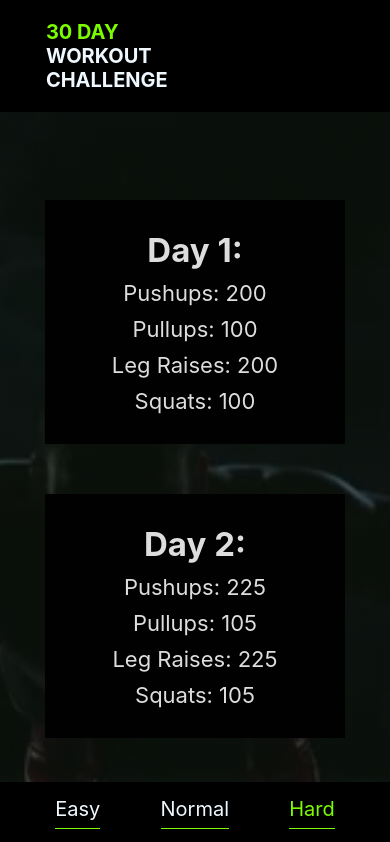
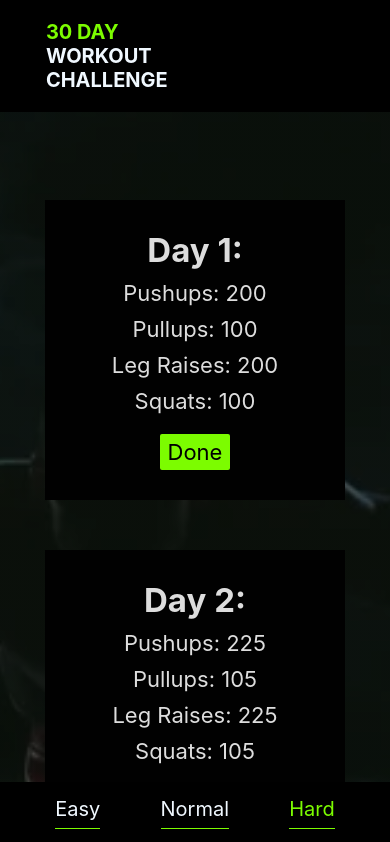
Before and after one commit to xrawvelocity/30dayWorjoutChallenge, a React (Create React App) app: page / in a window 390 px wide. Shown: the top 842 px of the page. Built offline with nearby package versions, Linux system fonts and the light colour scheme.

Commit message:
done thing

```diff
--- a/src/App.js
+++ b/src/App.js
@@ -1,37 +1,65 @@
 import React, { Component, Fragment } from "react";
 
-const basicEasy = require('./challenges/basicEasy');
+const basicEasy = require("./challenges/basicEasy");
 
-const basicNormal = require('./challenges/basicNormal');
+const basicNormal = require("./challenges/basicNormal");
 
-const basicHard = require('./challenges/basicHard');
-
+const basicHard = require("./challenges/basicHard");
 
 let curYear = new Date().getFullYear();
 
+let ids = JSON.parse(localStorage.getItem("ids"));
+
+if (!ids) ids = [0];
+
+
 export default class App extends Component {
+  state = {
+    difficulty: basicHard,
+    start: true,
+    ids: [...ids]
+  };
 
-  state = {
-    difficulty: basicHard
+  componentDidMount() {
+    if (!ids) ids = [0];
+    else {
+      ids = JSON.parse(localStorage.getItem("ids"));
     }
-
+  }
   renderWorkouts = () => {
     console.log(basicHard);
     return this.state.difficulty.map(eachDay => {
       if (!eachDay.rest) {
-
         return (
-            <div onClick={() => {
-              console.log(eachDay);
-            }} className="day">
+          <div className="day">
+            <div
+              className={
+                this.state.ids.includes(eachDay.id)
+                  ? "day-checked"
+                  : "day-unchecked"
+              }
+            >
+              &#10004;
+            </div>
             <h2>Day {eachDay.day}:</h2>
             <p>Pushups: {eachDay.pushups}</p>
             <p>Pullups: {eachDay.pullups}</p>
             <p>Leg Raises: {eachDay.legraises}</p>
             <p>Squats: {eachDay.squats}</p>
+            {this.state.start ? (
+              <div
+                className={
+                  this.state.ids.includes(eachDay.id)
+                    ? "day-btn__hidden"
+                    : "day-btn"
+                }
+                onClick={() => this.addToDone(eachDay)}
+              >
+                Done
+              </div>
+            ) : null}
           </div>
         );
-
       } else {
         return (
           <div className="day">
@@ -44,25 +72,110 @@ export default class App extends Component {
     });
   };
 
+  addToDone = async eachDay => {
+    let copyArray = [...this.state.ids];
+    await copyArray.push(eachDay.id);
+    let filteredArray = copyArray.filter(function(item, pos) {
+      return copyArray.indexOf(item) === pos;
+    });
+    console.log(filteredArray);
+    await localStorage.setItem("ids", JSON.stringify(filteredArray));
+
+    await this.setState({ ids: filteredArray });
+    console.log(this.state.ids);
+  };
+
   render() {
     return (
       <Fragment>
         <nav>
           <div className="nav">
             <div>
-            <h1 className="title"><span className="title-green">30 Day</span> <span>Workout Challenge</span></h1>
+              <h1 className="title">
+                <span className="title-green">30 Day</span>{" "}
+                <span>Workout Challenge</span>
+              </h1>
             </div>
             <ul>
-            <li onClick={()=>this.setState({difficulty: basicEasy})} className={this.state.difficulty === basicEasy ? "selected" : "link"}>Easy</li>
-            <li onClick={()=>this.setState({difficulty: basicNormal})} className={this.state.difficulty === basicNormal ? "selected" : "link"}>Normal</li>
-            <li onClick={()=>this.setState({difficulty: basicHard})} className={this.state.difficulty === basicHard ? "selected" : "link"}>Hard</li>
+              <li
+                onClick={() => this.setState({ difficulty: basicEasy })}
+                className={
+                  this.state.difficulty === basicEasy ? "selected" : "link"
+                }
+              >
+                Easy
+              </li>
+              <li
+                onClick={() => this.setState({ difficulty: basicNormal })}
+                className={
+                  this.state.difficulty === basicNormal ? "selected" : "link"
+                }
+              >
+                Normal
+              </li>
+              <li
+                onClick={() => this.setState({ difficulty: basicHard })}
+                className={
+                  this.state.difficulty === basicHard ? "selected" : "link"
+                }
+              >
+                Hard
+              </li>
             </ul>
           </div>
         </nav>
-        <main>{this.renderWorkouts()}</main>
+        <main>
+          <div className="main-top">
+            <section className="main-btns">
+              <div
+                className={this.state.start ? "main-btn__hidden" : "main-btn"}
+                onClick={async () => {
+                  let date = new Date().toLocaleString("en-US", {
+                    timeZone: "America/New_York"
+                  });
+                  await localStorage.setItem("startTime", date);
+
+                  this.setState({ start: true, time: date });
+                }}
+              >
+                START
+              </div>
+              <div
+                className="main-btn"
+                onClick={async () => {
+                  await localStorage.removeItem("ids");
+                  if (!ids) ids = [0];
+                  else {
+                    ids = JSON.parse(localStorage.getItem("ids"));
+                  }
+                  this.setState({ start: false, ids: [...ids] });
+                }}
+              >
+                RESET
+              </div>
+            </section>
+            <p
+              className={
+                this.state.start ? "main-started" : "main-started__hidden"
+              }
+            >
+              Started Challenge at: {this.state.time}
+            </p>
+          </div>
+          <section className="grid">{this.renderWorkouts()}</section>
+        </main>
         <footer>
           <p>Copyright &copy; {curYear}</p>
-          <p>Made by <a href="https://linkedin.com/in/victor--fernandez" target="_blank" rel="noopener noreferrer">Victor Fernandez</a></p>
+          <p>
+            Made by{" "}
+            <a
+              href="https://linkedin.com/in/victor--fernandez"
+              target="_blank"
+              rel="noopener noreferrer"
+            >
+              Victor Fernandez
+            </a>
+          </p>
         </footer>
       </Fragment>
     );
--- a/src/challenges/basicEasy.js
+++ b/src/challenges/basicEasy.js
@@ -7,6 +7,7 @@ let arr = [];
 for (let day = 1; day < 31; day++) {
   if (day % 7) {
     arr.push({
+      id: day,
       day: day,
       pushups: pushups,
       pullups: pullups,
--- a/src/challenges/basicHard.js
+++ b/src/challenges/basicHard.js
@@ -7,6 +7,7 @@ let arr = [];
 for (let day = 1; day < 31; day++) {
   if (day % 7) {
     arr.push({
+      id: day + 60,
       day: day,
       pushups: pushups,
       pullups: pullups,
@@ -28,4 +29,4 @@ for (let day = 1; day < 31; day++) {
   }
 }
 
-module.exports = arr
+module.exports = arr;
--- a/src/challenges/basicNormal.js
+++ b/src/challenges/basicNormal.js
@@ -7,6 +7,7 @@ let arr = [];
 for (let day = 1; day < 31; day++) {
   if (day % 7) {
     arr.push({
+      id: day + 30,
       day: day,
       pushups: pushups,
       pullups: pullups,
@@ -28,4 +29,4 @@ for (let day = 1; day < 31; day++) {
   }
 }
 
-module.exports = arr
+module.exports = arr;
--- a/src/index.css
+++ b/src/index.css
@@ -42,6 +42,7 @@ nav {
   position: fixed;
   top: 0;
   width: 100%;
+  z-index: 10000;
 }
 
 nav ul {
@@ -60,6 +61,10 @@ nav ul {
 .title {
   font-size: 4rem;
   text-transform: uppercase;
+}
+
+.title:hover {
+  cursor: default;
 }
 
 .title-green {
@@ -83,13 +88,64 @@ nav ul {
   color: lawngreen !important;
 }
 
-main {
-  /* background-color: #111211; */
+.selected:hover {
+  cursor: default;
+}
+
+.main-top {
+  display: none;
+  flex-direction: column;
+  justify-content: center;
+  width: 100%;
+}
+
+.main-btns {
+  display: flex;
+  justify-content: space-evenly;
+  margin: 20rem 30% 10rem;
+  font-size: 3rem;
+}
+
+.main-btn {
+  background-color: lawngreen;
+  color: #000;
+  padding: 2rem 3.5rem;
+  border-radius: 2px;
+  margin-top: 1rem;
+}
+
+.main-btn:hover {
+  cursor: pointer;
+  background-color: rgb(95, 190, 0);
+}
+
+.main-btn__hidden {
+  display: none;
+  visibility: hidden;
+}
+
+.main-started {
+  align-self: center;
+  font-size: 3rem;
+  color: #ddd;
+  margin-bottom: 4rem;
+}
+
+.main-started:hover {
+  cursor: default;
+}
+
+.main-started__hidden {
+  display: none;
+  visibility: hidden;
+}
+
+.grid {
   display: grid;
   grid-template-columns: repeat(auto-fit, minmax(300px, 300px));
   gap: 3rem 5rem;
   justify-content: center;
-  padding: 20rem 5rem;
+  padding: 20rem 5rem 0;
 }
 
 .day {
@@ -103,11 +159,41 @@ main {
   justify-content: space-evenly;
   margin-bottom: 2rem;
   padding: 3rem 0;
+  position: relative;
 }
-/*
+
 .day:hover {
+  cursor: default;
+}
+
+.day-checked {
+  position: absolute;
+  top: 2rem;
+  right: 3rem;
+  color: lawngreen;
+}
+
+.day-unchecked {
+  display: none;
+  visibility: hidden;
+}
+
+.day-btn {
+  background-color: lawngreen;
+  color: #000;
+  padding: .5rem .75rem;
+  border-radius: 2px;
+  margin-top: 1rem;
+}
+
+.day-btn__hidden {
+  display: none;
+}
+
+.day-btn:hover {
+  background-color: rgb(95, 190, 0);
   cursor: pointer;
-} */
+}
 
 .day > *:not(:last-child) {
   margin-bottom: 1rem;
@@ -173,7 +259,7 @@ footer a {
     flex-direction: column;
   }
 
-  main {
+  .grid {
     display: grid;
     grid-template-columns: repeat(auto-fit, minmax(150px, 300px));
     justify-content: center;
```
Lines whose indentation alone changed are shown as unchanged.
